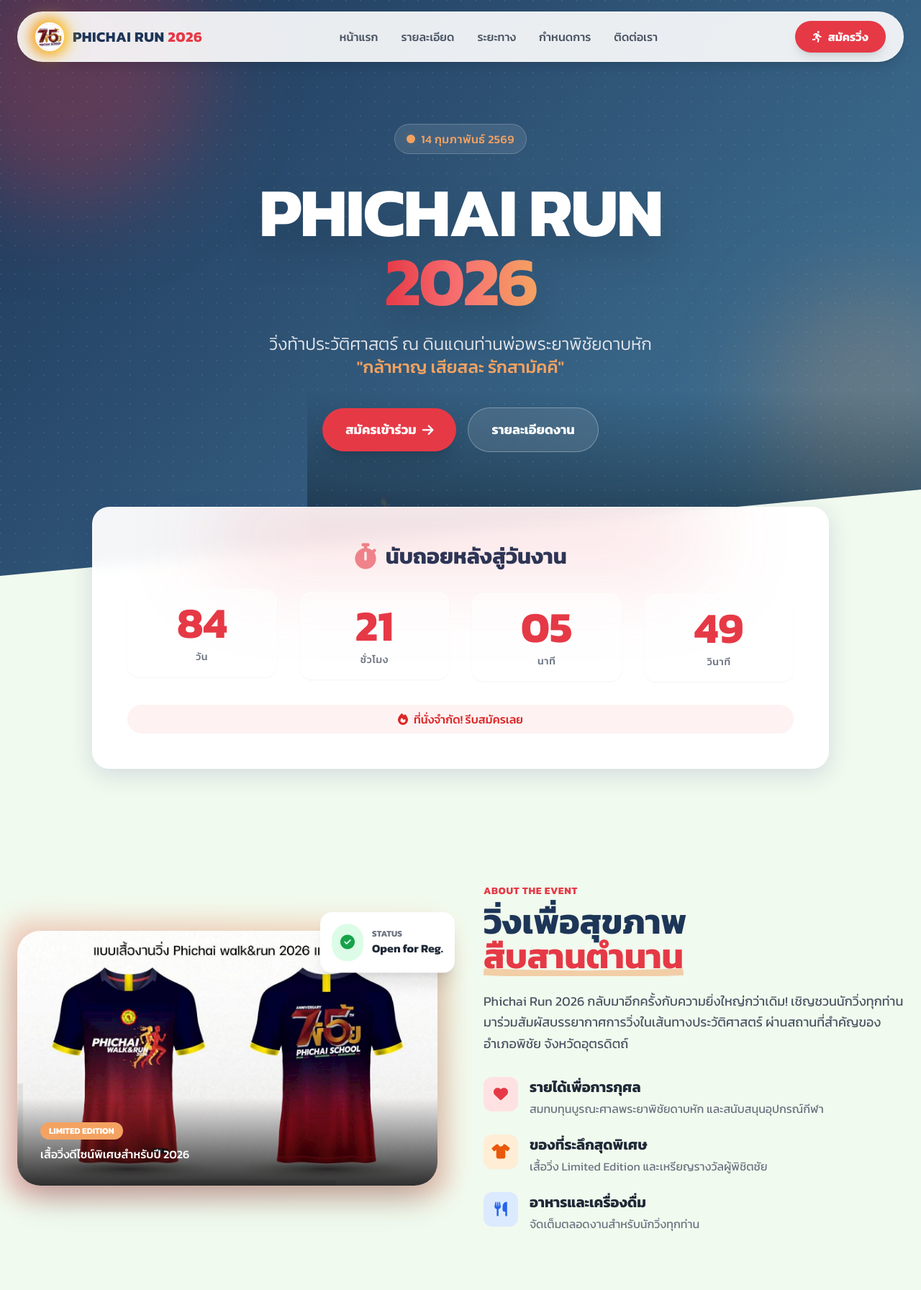
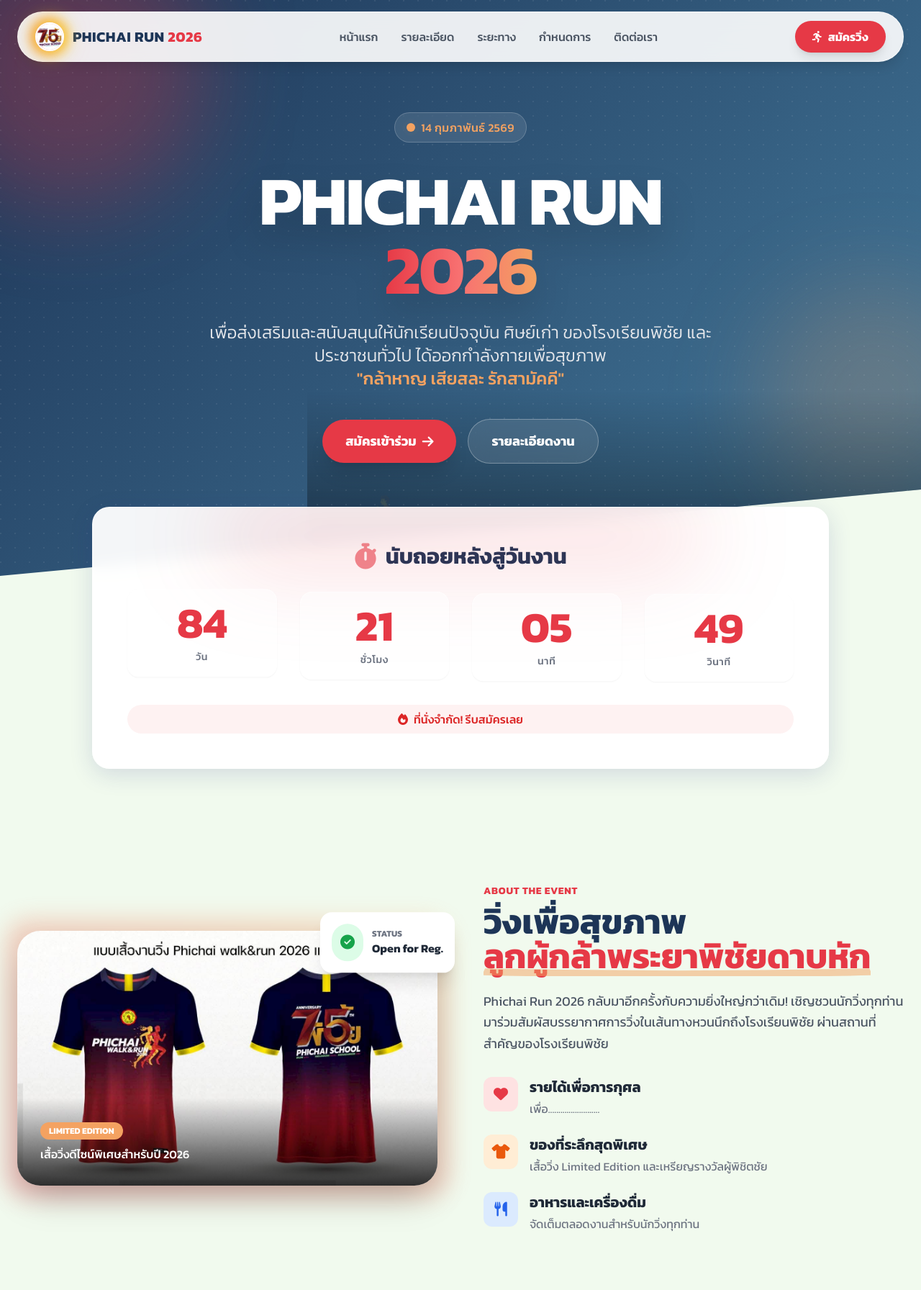
Before and after one commit to RPZXD/run, a PHP site: page / in a window 1280 px wide. Shown: the top 1792 px of the page at 72% size. Run offline with PHP 8.4, Linux system fonts and the light colour scheme; some libraries are stand-ins or nearby versions.

Commit message:
Update index.php

```diff
--- a/index.php
+++ b/index.php
@@ -137,7 +137,7 @@
             </h1>
 
             <p class="text-xl md:text-2xl text-gray-200 mb-10 max-w-3xl mx-auto font-light leading-relaxed">
-                วิ่งท้าประวัติศาสตร์ ณ ดินแดนท่านพ่อพระยาพิชัยดาบหัก <br class="hidden md:block">
+                เพื่อส่งเสริมและสนับสนุนให้นักเรียนปัจจุบัน ศิษย์เก่า ของโรงเรียนพิชัย และประชาชนทั่วไป ได้ออกกำลังกายเพื่อสุขภาพ <br class="hidden md:block">
                 <span class="text-accent font-medium">"กล้าหาญ เสียสละ รักสามัคคี"</span>
             </p>
 
@@ -234,7 +234,7 @@
                     <h2 class="text-4xl md:text-5xl font-bold text-secondary mb-6 leading-tight">
                         วิ่งเพื่อสุขภาพ <br>
                         <span class="text-primary relative inline-block">
-                            สืบสานตำนาน
+                            ลูกผู้กล้าพระยาพิชัยดาบหัก
                             <svg class="absolute w-full h-3 -bottom-1 left-0 text-accent opacity-50" viewBox="0 0 100 10" preserveAspectRatio="none">
                                 <path d="M0 5 Q 50 10 100 5" stroke="currentColor" stroke-width="8" fill="none" />
                             </svg>
@@ -242,7 +242,7 @@
                     </h2>
 
                     <p class="text-gray-600 text-lg mb-8 leading-relaxed">
-                        Phichai Run 2026 กลับมาอีกครั้งกับความยิ่งใหญ่กว่าเดิม! เชิญชวนนักวิ่งทุกท่านมาร่วมสัมผัสบรรยากาศการวิ่งในเส้นทางประวัติศาสตร์ ผ่านสถานที่สำคัญของอำเภอพิชัย จังหวัดอุตรดิตถ์
+                        Phichai Run 2026 กลับมาอีกครั้งกับความยิ่งใหญ่กว่าเดิม! เชิญชวนนักวิ่งทุกท่านมาร่วมสัมผัสบรรยากาศการวิ่งในเส้นทางหวนนึกถึงโรงเรียนพิชัย ผ่านสถานที่สำคัญของโรงเรียนพิชัย
                     </p>
 
                     <div class="space-y-6">
@@ -252,7 +252,7 @@
                             </div>
                             <div>
                                 <h4 class="text-xl font-bold text-gray-800 mb-1">รายได้เพื่อการกุศล</h4>
-                                <p class="text-gray-500">สมทบทุนบูรณะศาลพระยาพิชัยดาบหัก และสนับสนุนอุปกรณ์กีฬา</p>
+                                <p class="text-gray-500">เพื่อ.........................</p>
                             </div>
                         </div>
 
@@ -376,7 +376,7 @@
             <div class="text-center mb-16">
                 <span class="text-accent font-bold tracking-wider uppercase text-sm mb-2 block">Event Schedule</span>
                 <h2 class="text-4xl md:text-5xl font-bold mb-4">กำหนดการวันแข่งขัน</h2>
-                <p class="text-xl text-gray-300">📅 14 กุมภาพันธ์ 2569 ณ อนุสาวรีย์พระยาพิชัยดาบหัก</p>
+                <p class="text-xl text-gray-300">📅 14 กุมภาพันธ์ 2569 — สถานที่จัด: โรงเรียนพิชัย</p>
             </div>
 
             <div class="max-w-4xl mx-auto relative">
@@ -390,7 +390,7 @@
                         <div class="md:w-1/2 md:pr-12 md:text-right pl-12 md:pl-0">
                             <h4 class="text-2xl font-bold text-accent mb-1">04:00</h4>
                             <h5 class="text-xl font-bold mb-2">เปิดจุดรับฝากของ</h5>
-                            <p class="text-gray-400 text-sm">ณ บริเวณลานหน้าอนุสาวรีย์พระยาพิชัยดาบหัก</p>
+                            <p class="text-gray-400 text-sm">ณ บริเวณสนามฟุตบอลโรงเรียนพิชัย</p>
                         </div>
                         <div class="absolute left-4 md:left-1/2 -translate-x-1/2 w-4 h-4 bg-primary rounded-full border-4 border-secondary z-10 group-hover:scale-150 transition duration-300"></div>
                         <div class="md:w-1/2 md:pl-12 hidden md:block"></div>
```
